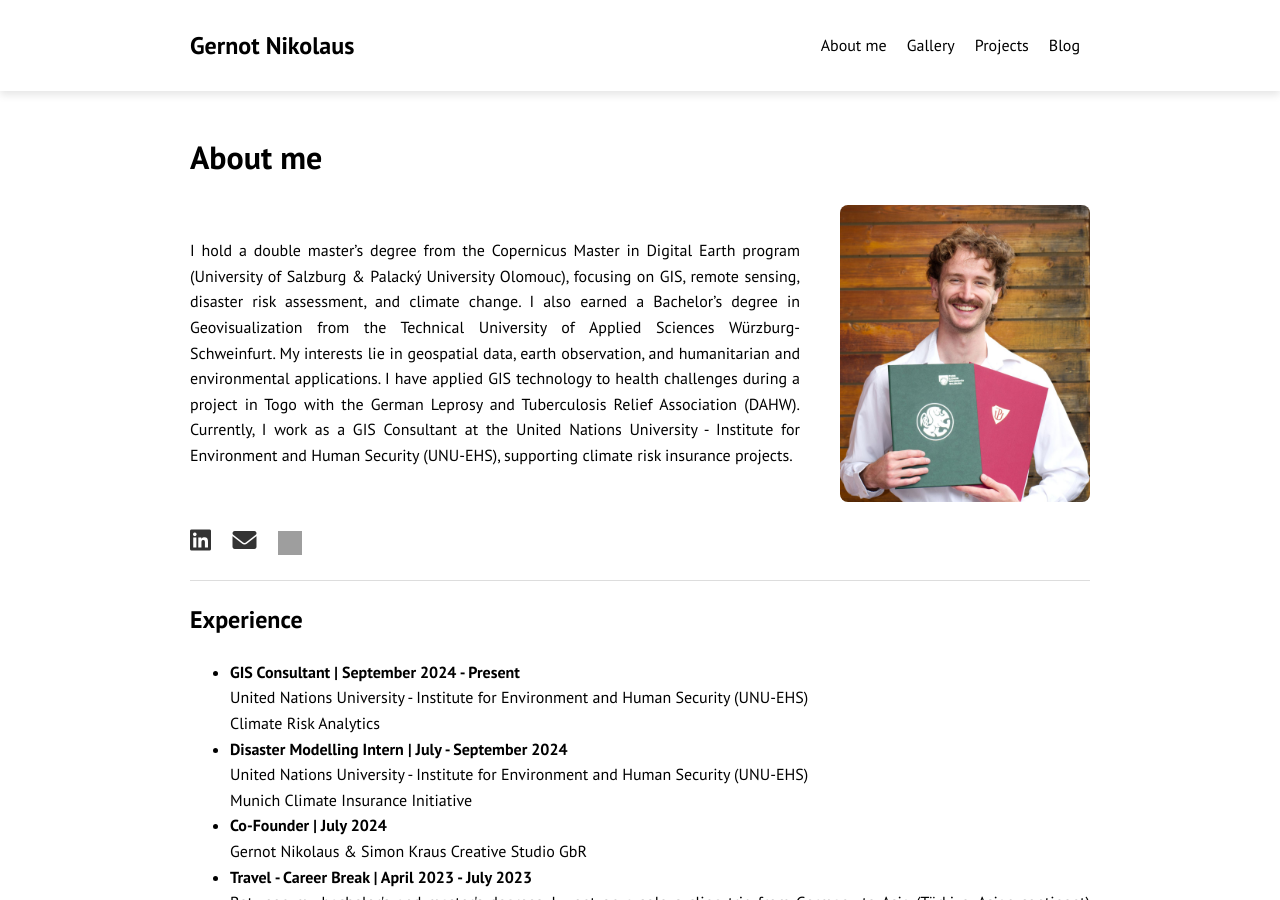
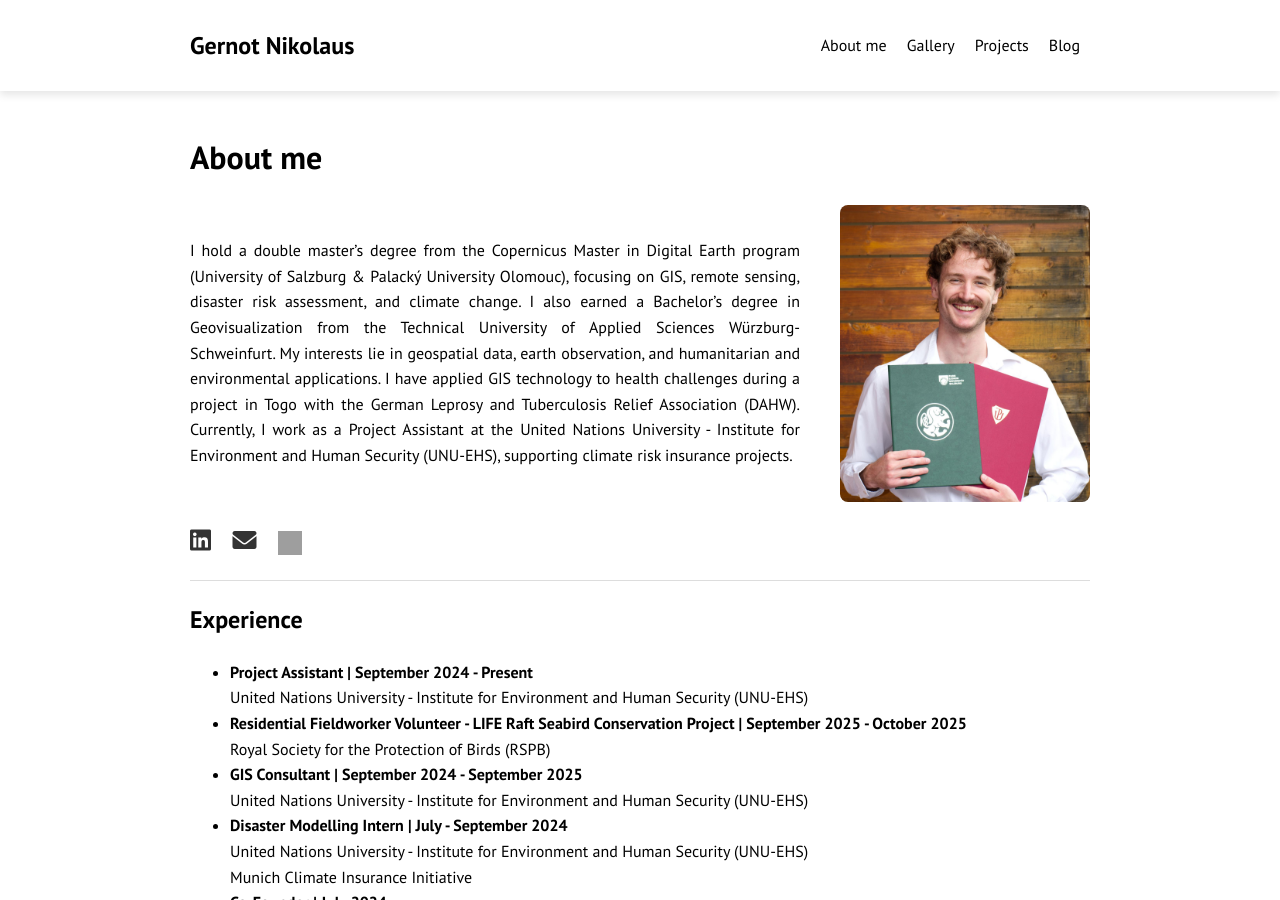
Before and after one commit to gernotnikolaus/gernotnikolaus.github.io, a Jekyll site: the page built from index.md, in a window 1280 px wide and 900 px high. Built offline with Jekyll 4.4.1, drawn with Linux system fonts in a browser that asks for light colours; grey boxes are pictures that could not be loaded.

Commit message:
cv update

```diff
--- a/index.md
+++ b/index.md
@@ -5,7 +5,7 @@
 
 <div class="about-container">
     <div class="about-text">
-        <p>I hold a double master’s degree from the Copernicus Master in Digital Earth program (University of Salzburg & Palacký University Olomouc), focusing on GIS, remote sensing, disaster risk assessment, and climate change. I also earned a Bachelor’s degree in Geovisualization from the Technical University of Applied Sciences Würzburg-Schweinfurt. My interests lie in geospatial data, earth observation, and humanitarian and environmental applications. I have applied GIS technology to health challenges during a project in Togo with the German Leprosy and Tuberculosis Relief Association (DAHW). Currently, I work as a GIS Consultant at the United Nations University - Institute for Environment and Human Security (UNU-EHS), supporting climate risk insurance projects.</p>
+        <p>I hold a double master’s degree from the Copernicus Master in Digital Earth program (University of Salzburg & Palacký University Olomouc), focusing on GIS, remote sensing, disaster risk assessment, and climate change. I also earned a Bachelor’s degree in Geovisualization from the Technical University of Applied Sciences Würzburg-Schweinfurt. My interests lie in geospatial data, earth observation, and humanitarian and environmental applications. I have applied GIS technology to health challenges during a project in Togo with the German Leprosy and Tuberculosis Relief Association (DAHW). Currently, I work as a Project Assistant at the United Nations University - Institute for Environment and Human Security (UNU-EHS), supporting climate risk insurance projects.</p>
     </div>
     <img src="{{ "/assets/images/GernotNikolaus.jpg" | relative_url }}" alt="Gernot Nikolaus" class="about-image">
 </div>
@@ -31,9 +31,16 @@
 <h2>Experience</h2>
 <ul>
     <li>
-        <strong>GIS Consultant | September 2024 - Present</strong>
+        <strong>Project Assistant | September 2024 - Present</strong>
         <br>United Nations University - Institute for Environment and Human Security (UNU-EHS)
-        <br>Climate Risk Analytics
+    </li>
+    <li>
+        <strong>Residential Fieldworker Volunteer - LIFE Raft Seabird Conservation Project | September 2025 - October 2025</strong>
+        <br>Royal Society for the Protection of Birds (RSPB)
+    </li>
+    <li>
+        <strong>GIS Consultant | September 2024 - September 2025</strong>
+        <br>United Nations University - Institute for Environment and Human Security (UNU-EHS)
     </li>
     <li>
         <strong>Disaster Modelling Intern | July - September 2024 </strong>
```
